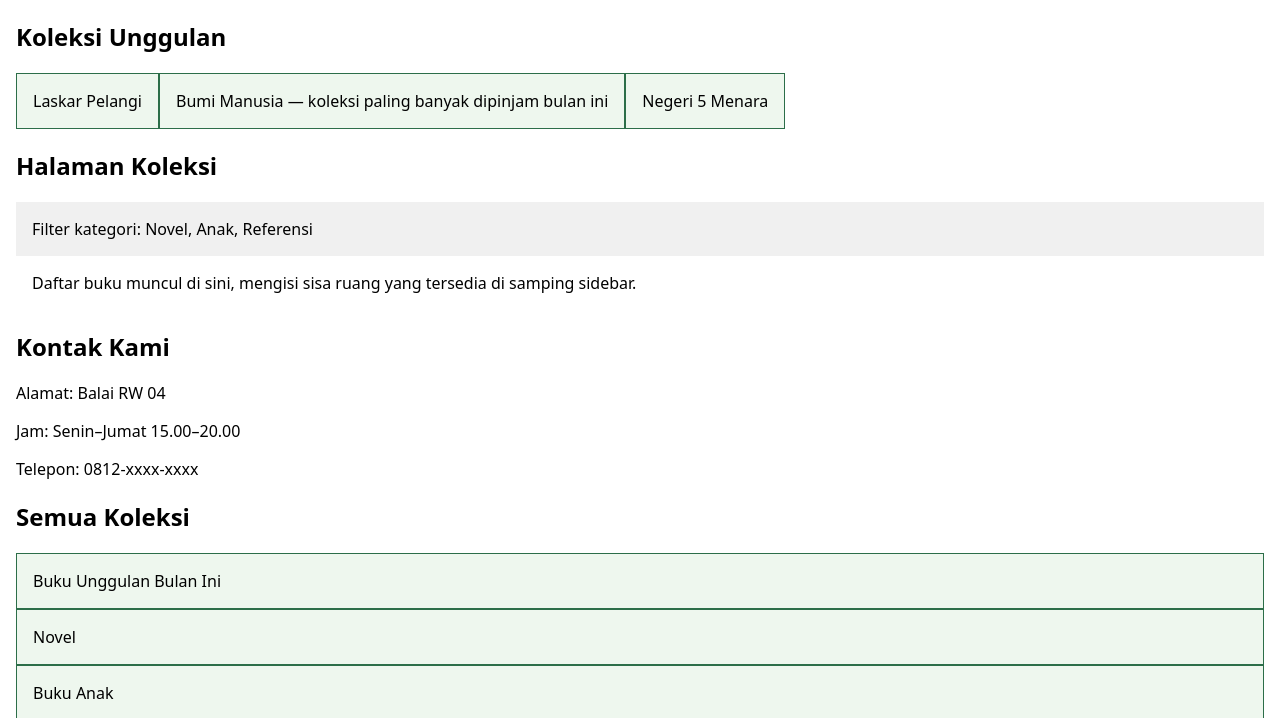
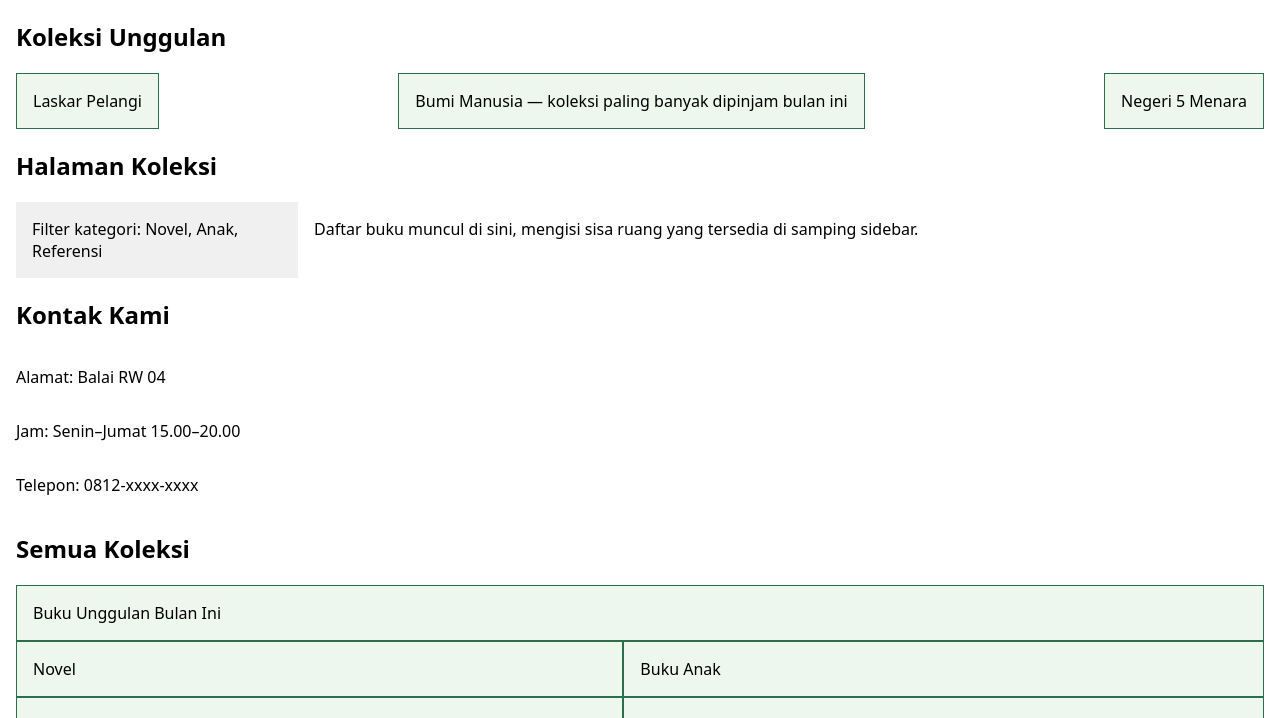
Before and after one commit to webdev-if-its/pweb-5053251004, a website: page m03/index.html in a window 1280 px wide. Shown: the part 82-800 px from the top of the page. Drawn offline with Linux system fonts and the light colour scheme.

Commit message:
Featstyle.css): pengumpulan tugas m03

```diff
--- a/m03/style.css
+++ b/m03/style.css
@@ -10,6 +10,8 @@ body {
 /* Level 1 */
 .kartu-flex {
   display: flex;
+  justify-content: space-between;
+  align-items: center;
 }
 
 .kartu {
@@ -24,24 +26,35 @@ body {
 
 /* Level 4 */
 .tata-letak {
+  display: flex;
 }
 
 .sidebar {
+  display: flex;
+  flex-basis: 250px;
+  flex-grow: 0;
   background-color: #f0f0f0;
   padding: 1rem;
 }
 
 .konten {
+  flex-grow: 1;
   background-color: #ffffff;
   padding: 1rem;
 }
 
 /* Level 5 */
 .info-kontak {
+  display: flex;
+  flex-direction: column;
 }
 
 /* Level 6 */
 .kisi {
+  display: grid;
+  grid-template-columns: minmax() 1fr 1fr 1fr repeat(auto-fill);
+  gap: 5;
+
 }
 
 .kartu-grid {
@@ -50,10 +63,13 @@ body {
   padding: 1rem;
 }
 
+
 /* Level 7 */
 
 /* Level 8 */
-
+.unggulan{
+  grid-column: span 2;
+}
 /* Level 9
 
    Level 10 */
```
